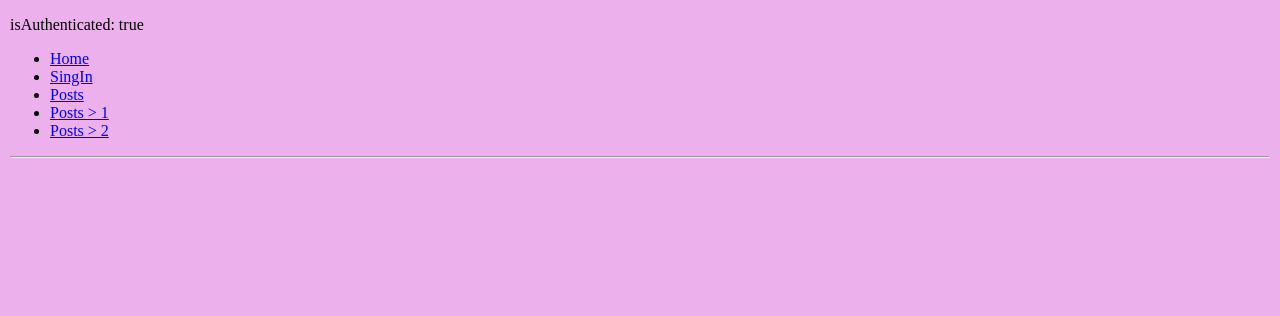
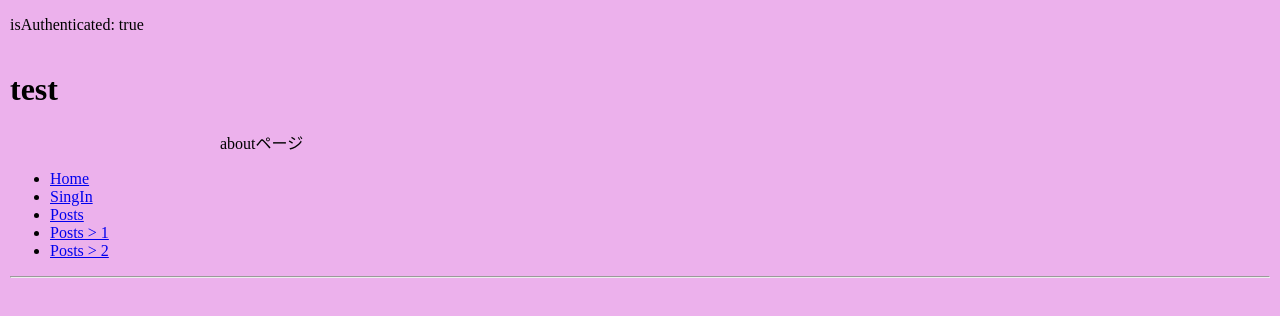
Before and after one commit to kenriki/react-study, a React app: page /about in a window 1280 px wide. Shown: the top 316 px of the page. Built offline with nearby package versions, Linux system fonts and the light colour scheme.

Commit message:
Aboutコンポーネント追加 first commit

```diff
--- a/package.json
+++ b/package.json
@@ -4,12 +4,17 @@
   "private": true,
   "dependencies": {
     "@babel/core": "7.12.3",
+    "@material-ui/core": "^4.11.4",
     "@pmmmwh/react-refresh-webpack-plugin": "0.4.3",
     "@svgr/webpack": "5.5.0",
     "@testing-library/jest-dom": "^5.14.1",
     "@testing-library/react": "^11.2.7",
     "@testing-library/user-event": "^12.8.3",
+    "@types/jest": "^26.0.23",
+    "@types/node": "^16.0.0",
+    "@types/react": "^17.0.13",
     "@types/react-csv": "^1.1.1",
+    "@types/react-dom": "^17.0.8",
     "@typescript-eslint/eslint-plugin": "^4.5.0",
     "@typescript-eslint/parser": "^4.5.0",
     "babel-eslint": "^10.1.0",
@@ -64,6 +69,7 @@
     "style-loader": "1.3.0",
     "terser-webpack-plugin": "4.2.3",
     "ts-pnp": "1.2.0",
+    "typescript": "^4.3.5",
     "url-loader": "4.1.1",
     "web-vitals": "^1.1.2",
     "webpack": "4.44.2",
--- a/src/App.js
+++ b/src/App.js
@@ -8,6 +8,8 @@ import {
 } from 'react-router-dom'
 import { CSVLink } from "react-csv";
 
+import { Grid } from '@material-ui/core';
+import About from './components/About';
 import Home from './pages/home/home.component'
 import Posts from './pages/posts/posts.component'
 import PostDetail from './pages/post-detail/post-detail.component'
@@ -19,6 +21,28 @@ const App = () => {
   return (
     <div className="App">
       <p>{`isAuthenticated: ${isAuthenticated}`}</p>
+      <Grid container direction="column">
+        <Grid item>
+          {/* <Header /> */}
+          <h1>test</h1>
+        </Grid>
+        <Grid item container>
+          <Grid sm={2} />
+          <Grid xs={12} sm={8}>
+            <Router>
+              <Switch>
+                <Route exact path="/">
+                  {/* <Content /> */}
+                </Route>
+                <Route path="/about">
+                  <About />
+                </Route>
+              </Switch>
+            </Router>
+          </Grid>
+          <Grid sm={2} />
+        </Grid>
+      </Grid>
       <Router>
         <div>
           <ul>
@@ -29,16 +53,16 @@ const App = () => {
             <li><Link to="/posts/2">Posts > 2</Link></li>
           </ul>
 
-          <hr/>
+          <hr />
 
           <Switch>
-            <Route exact path="/" component={Home}/>
+            <Route exact path="/" component={Home} />
             <Route exact path="/signin" render={props => isAuthenticated
-              ? (<Redirect to="/"/>)
-              : (<SignInAndSignUpPage {...props}/>)
-            }/>
-            <PrivateRoute exact path="/posts" component={Posts}/>
-            <PrivateRoute exact path="/posts/:id" component={PostDetail}/>
+              ? (<Redirect to="/" />)
+              : (<SignInAndSignUpPage {...props} />)
+            } />
+            <PrivateRoute exact path="/posts" component={Posts} />
+            <PrivateRoute exact path="/posts/:id" component={PostDetail} />
           </Switch>
         </div>
       </Router>
@@ -66,13 +90,13 @@ const data = [
 const PrivateRoute = ({ component: Component, ...rest }) => {
   return (
     <>
-    <Route {...rest} render={props => (isAuthenticated
+      <Route {...rest} render={props => (isAuthenticated
         ? <Component {...props} />
-        : <Redirect to="/signin"/>
-    )}/>
-    <CSVLink data={data} headers={headers} filename="download.csv">
-      Download me
-    </CSVLink>;
+        : <Redirect to="/signin" />
+      )} />
+      <CSVLink data={data} headers={headers} filename="download.csv">
+        Download me
+      </CSVLink>;
     </>
   )
 }
--- /dev/null
+++ b/src/components/About.js
@@ -0,0 +1,11 @@
+import React from 'react'
+
+function About() {
+    return (
+        <div>
+            aboutページ
+        </div>
+    )
+}
+
+export default About
```
Also changed, not shown: 1 other file (tests, documents, lock files or other folders).
